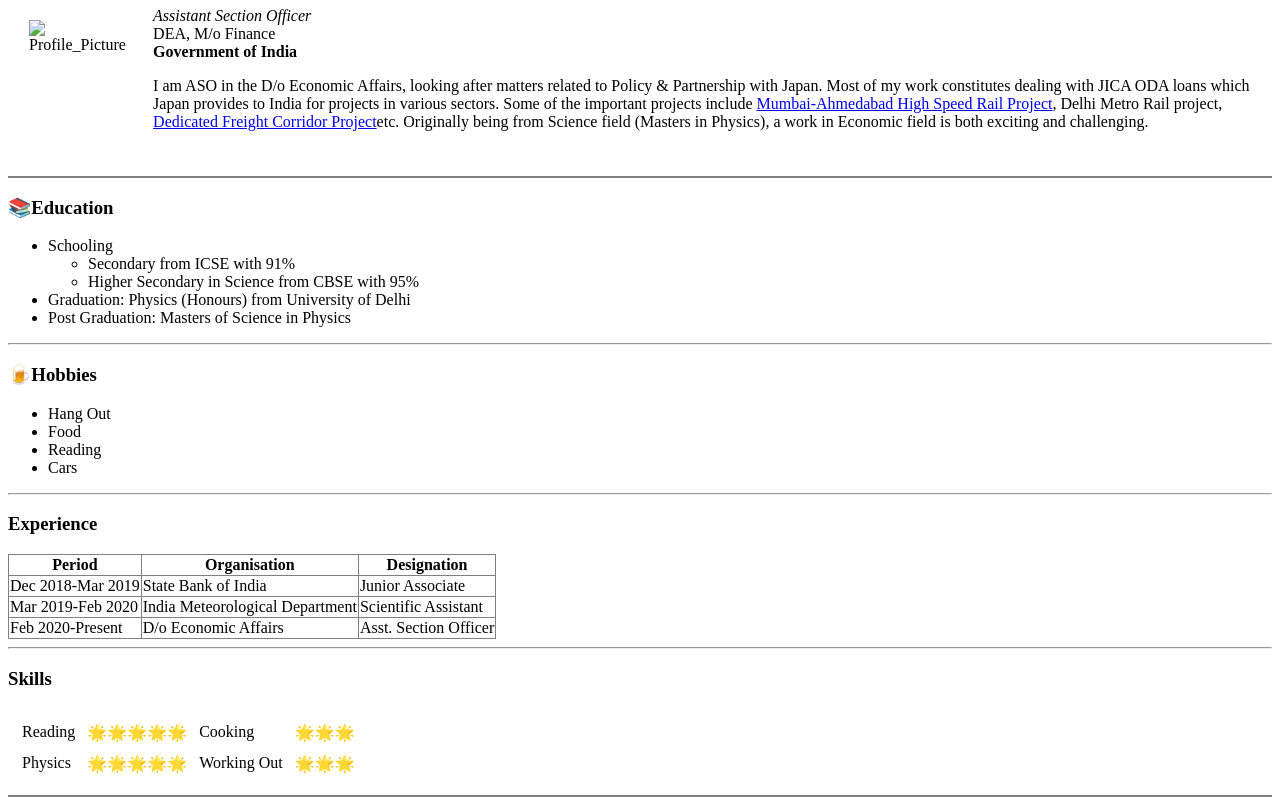
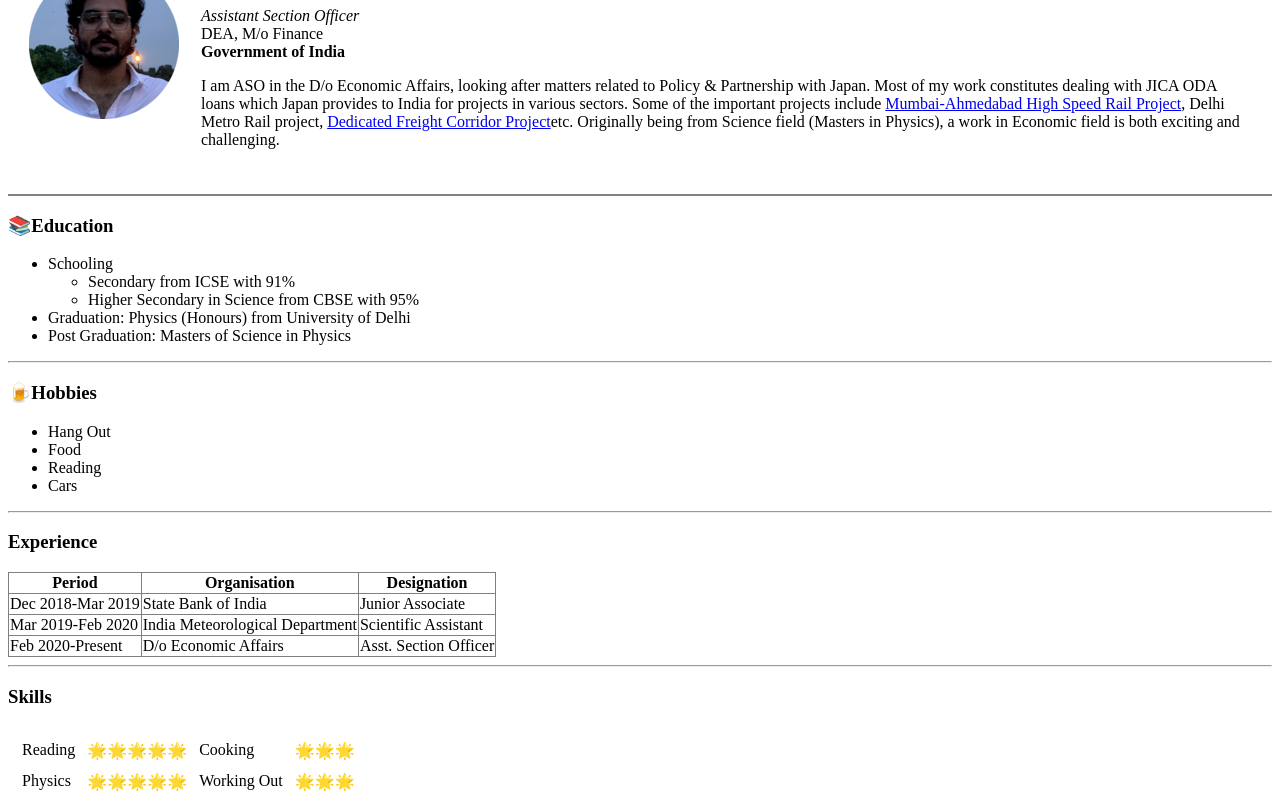
Before and after one commit to Aditya0514/CV, a plain HTML site: page index.html in a window 1280 px wide. Shown: the part 102-899 px from the top of the page. Drawn offline with Linux system fonts and the light colour scheme.

Commit message:
Updated image error

```diff
--- a/index.html
+++ b/index.html
@@ -9,7 +9,7 @@
 <body>
   <table cellspacing="20">
     <td>
-      <img src="Images\profilepic.png" alt="Profile_Picture" />
+      <img src="profilepic.png" alt="Profile_Picture" />
     </td>
     <td>
       <h1>Aditya Verma</h1>
```
